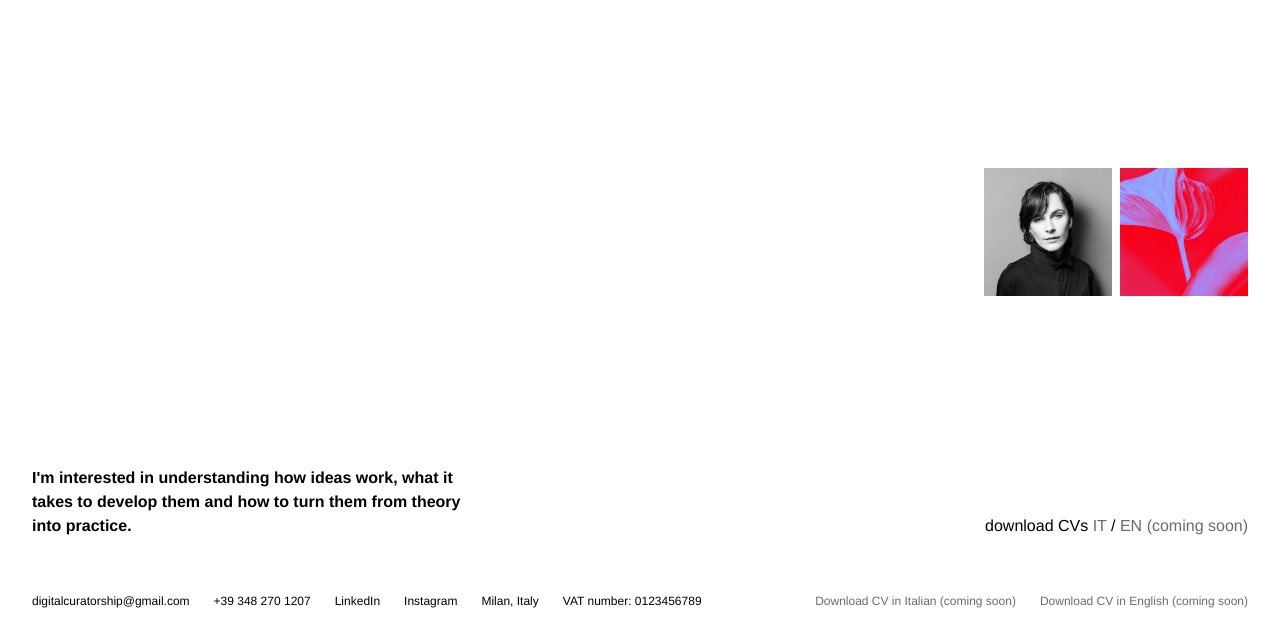
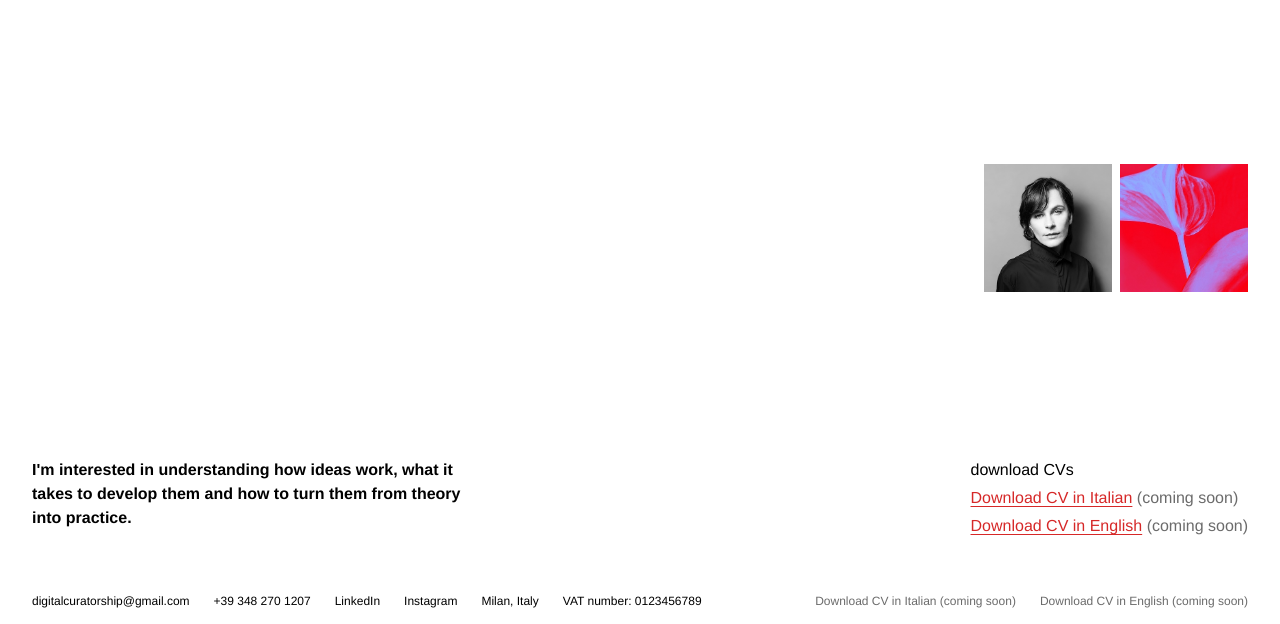
Before and after one commit to jekaterina-studio/portfolio, an Astro site: page /en in a window 1280 px wide. Shown: the part 176-800 px from the top of the page. Built offline with nearby package versions, Linux system fonts and the light colour scheme; Astro itself is replaced by a stand-in of ours.

Commit message:
Home: CV downloads as left-aligned red underlined list
Co-Authored-By: Claude Opus 5.5 <noreply@anthropic.com>
Claude-Session: https://claude.ai/code/session_01B7KowTEw4xtxhjSX8a81SA

```diff
--- a/src/pages/[...locale]/index.astro
+++ b/src/pages/[...locale]/index.astro
@@ -29,16 +29,16 @@ const tiles = (page.tiles ?? [])
   <div class="home__outro">
     <p class="home__statement">{page.statement}</p>
   </div>
-  <p class="home__cv">
-    {t('cvDownload', locale)}{' '}
-    {[['IT', site.cv.it, 'it'], ['EN', site.cv.en, 'en']].map(([label, href, lang], i) => (
-      <>
-        {i > 0 && <span aria-hidden="true"> / </span>}
-        {href ? <a href={href} download hreflang={lang}>{label}</a> : <span class="muted" title={t('cvPending', locale)}>{label}</span>}
-      </>
+  <!-- CV downloads as a left-aligned list, underlined in red (owner request) -->
+  <ul class="home__cv">
+    <li class="home__cv-title">{t('cvDownload', locale)}</li>
+    {[[t('cvIt', locale), site.cv.it, 'it'], [t('cvEn', locale), site.cv.en, 'en']].map(([label, href, lang]) => (
+      <li>
+        {href ? <a href={href} download hreflang={lang}>{label}</a> : <span class="home__cv-item">{label}</span>}
+        {!href && <span class="muted"> ({t('cvPending', locale)})</span>}
+      </li>
     ))}
-    {!site.cv.it && !site.cv.en && <span class="muted"> ({t('cvPending', locale)})</span>}
-  </p>
+  </ul>
 </BaseLayout>
 
 <style>
@@ -58,9 +58,11 @@ const tiles = (page.tiles ?? [])
   .home__role { margin-top: var(--space-1); }
   .home__fields { margin-top: var(--space-1); font-size: var(--fs-small); }
   .home__statement { max-width: 28rem; font-weight: 700; }
-  /* "scarica i CV" bottom right (owner request) */
-  .home__cv { grid-column: 2; grid-row: 3; align-self: end; justify-self: end; text-align: right; }
-  .home__cv a { color: var(--color-accent); text-decoration: underline; text-underline-offset: 0.2em; }
+  /* "scarica i CV" bottom right, as a left-aligned list (owner request) */
+  .home__cv { grid-column: 2; grid-row: 3; align-self: end; justify-self: end; text-align: left; list-style: none; }
+  .home__cv li + li { margin-top: var(--space-1); }
+  .home__cv-title { margin-bottom: var(--space-1); }
+  .home__cv a, .home__cv-item { color: var(--color-accent); text-decoration: underline; text-underline-offset: 0.2em; }
 
   .home__tiles {
     align-self: center;
@@ -76,7 +78,7 @@ const tiles = (page.tiles ?? [])
   @media (max-width: 47.99rem), (max-height: 31.25rem) {
     :global(main.home) { height: auto; display: block; }
     .home__tiles { padding: var(--space-5) 0; justify-content: flex-end; }
-    .home__cv { margin-top: var(--space-5); text-align: right; }
+    .home__cv { margin-top: var(--space-5); }
     .home__tiles :global(.home__tile) { width: calc((100% - var(--space-2)) / 2); height: auto; max-width: 8rem; aspect-ratio: 1 / 1; }
   }
 </style>
```
